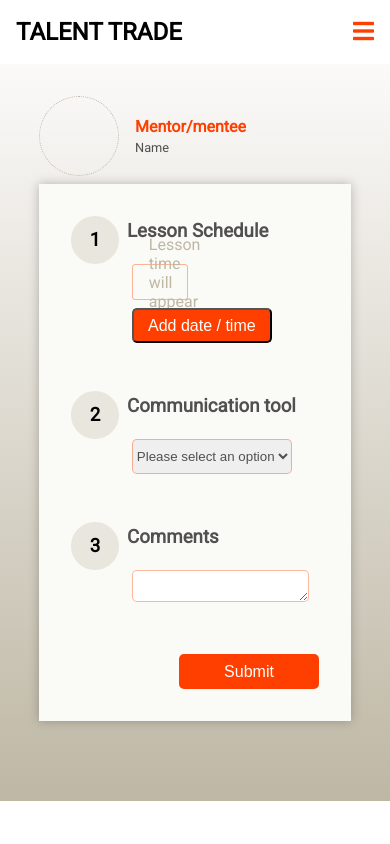
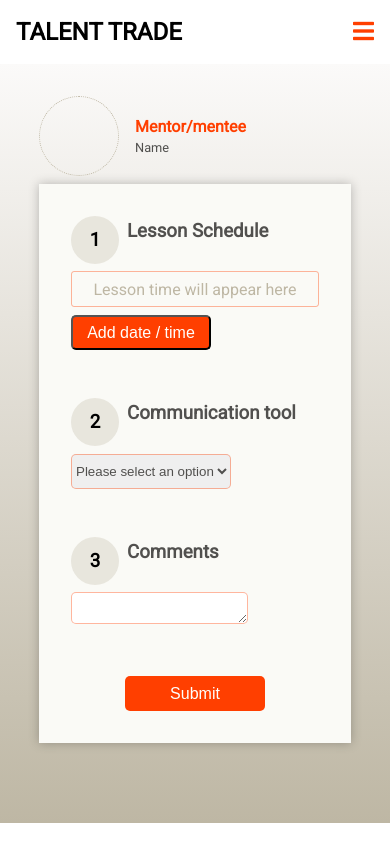
Before and after one commit to chingu-voyages/v8-geckos-team-05, a React (Create React App) app in the folder skill-trade-client/: page /meetup in a window 390 px wide. Built offline with nearby package versions, Linux system fonts and the light colour scheme.

Commit message:
made responsive

```diff
--- a/skill-trade-client/src/index.css
+++ b/skill-trade-client/src/index.css
@@ -397,3 +397,37 @@
       height: 35px;
       border-radius: 5px;
       border: none; }
+
+@media only screen and (max-width: 1200px) {
+  .contentBox--meetup__section__content__lessonTime {
+    width: 40%;
+    padding: 0;
+    justify-content: center; } }
+
+@media only screen and (max-width: 992px) {
+  .contentBox--meetup__section__content__lessonTime {
+    width: 50%;
+    padding: 0;
+    justify-content: center; } }
+
+@media only screen and (max-width: 750px) {
+  .contentBox--meetup__section__title {
+    margin-bottom: 3%; }
+  .contentBox--meetup__section__content {
+    margin: 0; }
+    .contentBox--meetup__section__content__lessonTime {
+      width: 100%;
+      padding: 0;
+      justify-content: center; } }
+
+@media only screen and (max-width: 600px) {
+  .contentBox--meetup__section__title {
+    margin-bottom: 3%; }
+  .contentBox--meetup__section__content {
+    margin: 0; }
+    .contentBox--meetup__section__content__lessonTime {
+      width: 100%;
+      padding: 0;
+      justify-content: center; }
+  .contentBox--meetup__submit {
+    justify-content: center; } }
--- a/skill-trade-client/src/sass/components/_meetupMain.scss
+++ b/skill-trade-client/src/sass/components/_meetupMain.scss
@@ -116,3 +116,77 @@
     }
   }
 }
+
+@media only screen and (max-width: 1200px) {
+  .contentBox--meetup {
+    &__section {
+      &__title {
+        // margin-bottom: 3%;
+      }
+      &__content {
+        // margin: 0;
+        &__lessonTime {
+          width: 40%;
+          padding: 0;
+          justify-content: center;
+        }
+      }
+    }
+  }
+}
+
+@media only screen and (max-width: 992px) {
+  .contentBox--meetup {
+    &__section {
+      &__title {
+        // margin-bottom: 3%;
+      }
+      &__content {
+        // margin: 0;
+        &__lessonTime {
+          width: 50%;
+          padding: 0;
+          justify-content: center;
+        }
+      }
+    }
+  }
+}
+
+@media only screen and (max-width: 750px) {
+  .contentBox--meetup {
+    &__section {
+      &__title {
+        margin-bottom: 3%;
+      }
+      &__content {
+        margin: 0;
+        &__lessonTime {
+          width: 100%;
+          padding: 0;
+          justify-content: center;
+        }
+      }
+    }
+  }
+}
+@media only screen and (max-width: 600px) {
+  .contentBox--meetup {
+    &__section {
+      &__title {
+        margin-bottom: 3%;
+      }
+      &__content {
+        margin: 0;
+        &__lessonTime {
+          width: 100%;
+          padding: 0;
+          justify-content: center;
+        }
+      }
+    }
+    &__submit {
+      justify-content: center;
+    }
+  }
+}
```
